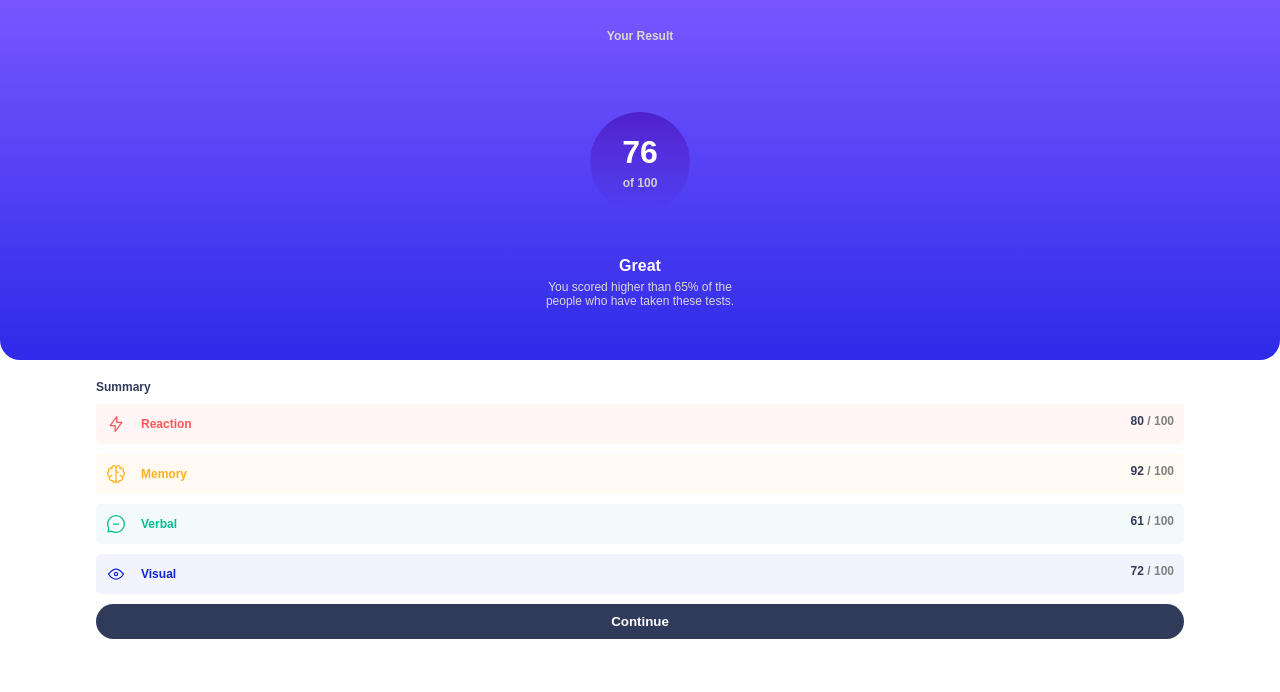
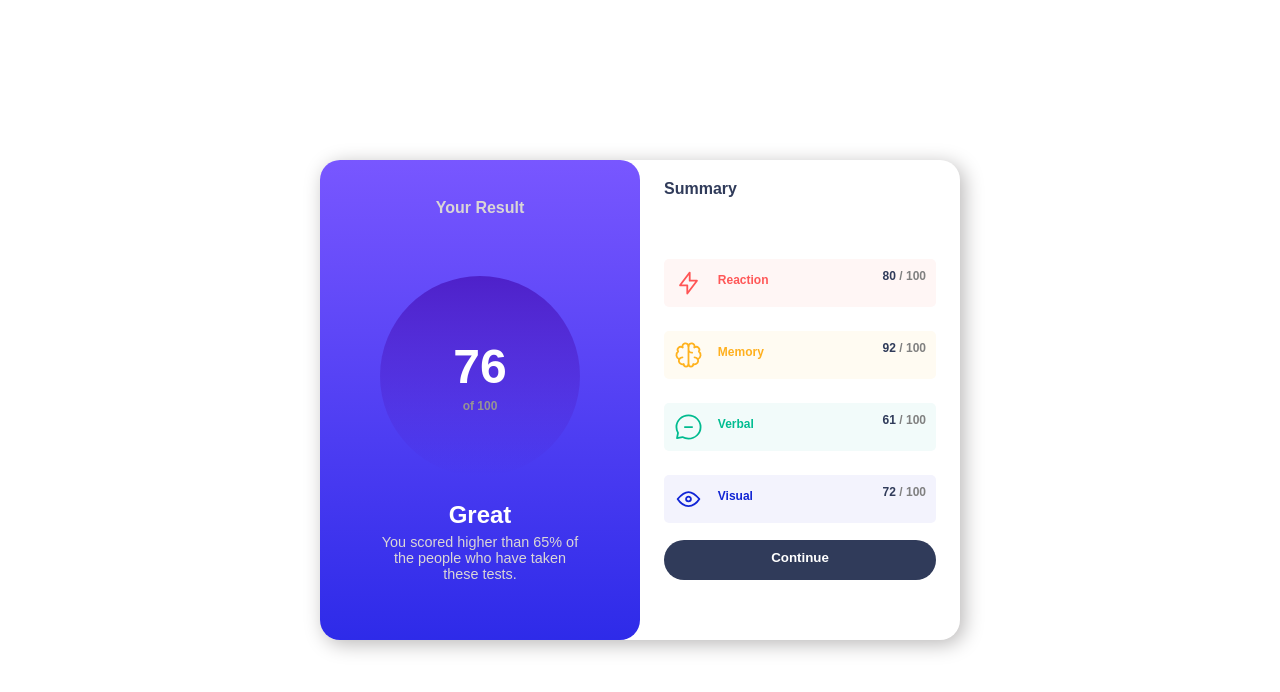
Before and after one commit to HeitorLopes/Results-summary-component, a plain HTML site: page index.html in a window 1280 px wide. Drawn offline with Linux system fonts and the light colour scheme; a web font is replaced by a local one.

Commit message:
Versão Desktop

```diff
--- a/estilos/media-query.css
+++ b/estilos/media-query.css
@@ -1 +1,86 @@
 @charset "UTF-8";
+
+@media screen and (min-width:480px){
+    html,body{
+        width: 100vw;
+        height: 100vh;
+        display: flex;
+    }
+    main{
+        width: 50%;
+        height: 60%;
+        margin: auto;
+        border-radius: 20px;
+        box-shadow: 4px 4px 20px rgb(185, 183, 183);
+    }
+    .result{
+        border-radius: 20px;
+        width: 50%;
+        height: 100%;
+        float: left;
+    }
+    #circle{
+        height: 25vh;
+        width: 25vh;
+    }
+    .title{
+        font-size: 1em;
+    }
+    #main-score{
+        font-size: 3em;
+    }
+    #text-legend{
+        color: rgb(150, 148, 148);
+    }
+    #great{
+        font-size: 1.5em;
+    }
+    .summary{
+        width: 50%;
+        float: right;
+        height: 100%;
+    }
+    #submit{
+        padding-bottom: 15px;
+        border-radius: 30px;
+    }
+    #submit:hover{
+        cursor: pointer;
+        background-image: linear-gradient(
+        to bottom,hsl(252, 100%, 67%),hsl(241, 81%, 54%)
+    );
+    }
+    #title-summary{
+        font-size: 1rem;
+    }
+    p{
+        font-size: 0.9em;
+    }
+    .break{
+        display: block;
+    }
+    .no-break{
+        display: none;
+    }
+    .card{
+        background-color: brown;
+        height: 10%;
+        padding: 10px;
+    }
+    #cards{
+        padding: 0px;
+        height: 100%;
+    }
+    #sec1{
+        height: 15%;
+    }
+    #sec2{
+        height: 60%;
+        display: flex;
+        flex-direction: column;
+        justify-content: space-around;
+    }
+    #sec3{
+        height: 25%;
+    }
+}
--- a/estilos/style.css
+++ b/estilos/style.css
@@ -174,3 +174,11 @@ img{
 .hundred{
     color: gray;
 }
+
+.break{
+    display: none;
+}
+
+.no-break{
+    display: block;
+}
--- a/index.html
+++ b/index.html
@@ -31,17 +31,20 @@
             </div>
             <div id="text-result">
                 <p>
-                You scored higher than 65% of the<br>
-                people who have taken these tests.
+                You scored higher than 65% of<br class="break"> the<br class="no-break">
+                people who have taken<br class="break"> these tests.
                 </p>
             </div>
         </div>
         <div class="summary">
             <div id="cards">
-                <div id="title-summary">
-                    Summary
+                <div id="sec1">
+                    <div id="title-summary">
+                        Summary
+                    </div>
                 </div>
-                <div class="card" id="card-reaction">
+                <div id="sec2">
+                    <div class="card" id="card-reaction">
                     <div class="description">
                         <img src="./assets/images/icon-reaction.svg">
                         <div id="reaction-description">Reaction</div>
@@ -81,9 +84,12 @@
                         <span class="hundred"> / 100</span>
                     </div>
                 </div>
+            </div>
+            <div id="sec3">
                 <div id="button">
                     <input type="submit" value="Continue" id="submit">
                 </div>
+            </div>
             </div>
         </div>
     </main>
```
